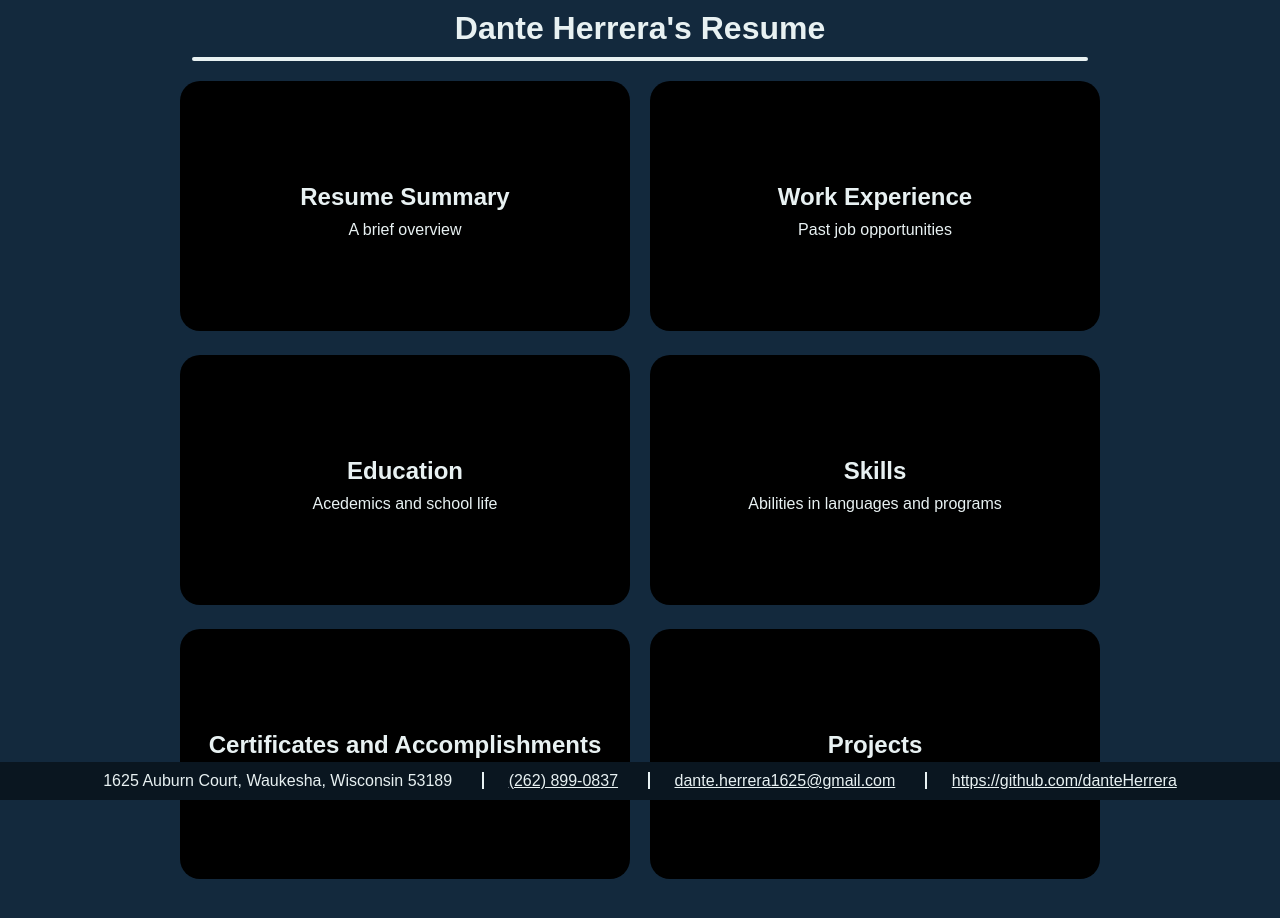
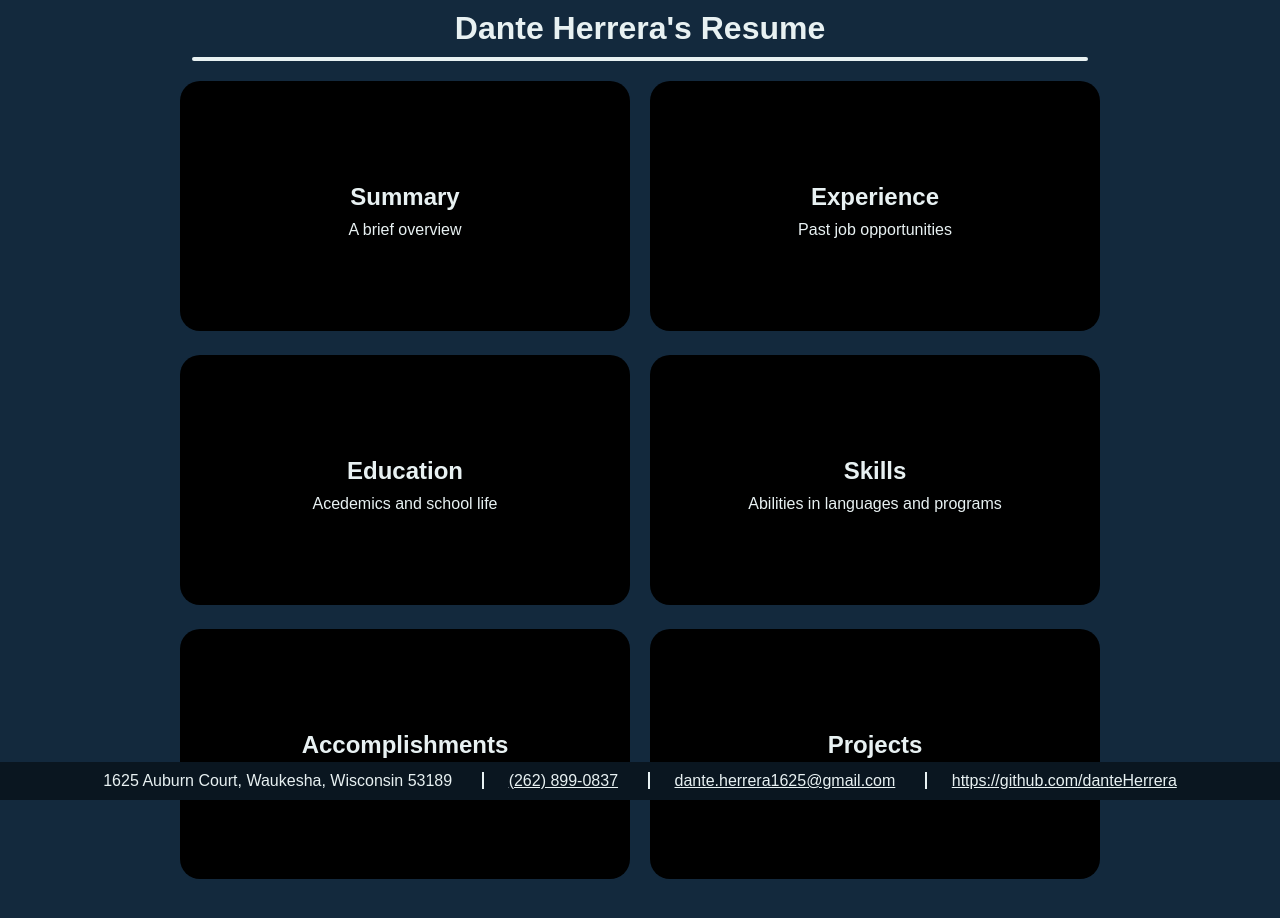
Before and after one commit to danteHerrera/Portfolio, a plain HTML site: page index.html in a window 1280 px wide. Drawn offline with Linux system fonts and the light colour scheme.

Commit message:
Change section headers

```diff
--- a/index.html
+++ b/index.html
@@ -16,7 +16,7 @@
         <a href="summary.html" class="section-link" id="link1">
             <section id="section1" class="section">
                 <header>
-                    <h2 class="section-header">Resume Summary</h2>
+                    <h2 class="section-header">Summary</h2>
                 </header>
                 <article>
                     <p class="section-description">A brief overview</p>
@@ -25,7 +25,7 @@
         </a><a href="work.html" class="section-link" id="link2">
             <section id="section2" class="section">
                 <header>
-                    <h2 class="section-header">Work Experience</h2>
+                    <h2 class="section-header">Experience</h2>
                 </header>
                 <article>
                     <p class="section-description">Past job opportunities</p>
@@ -52,7 +52,7 @@
         </a><a href="accomplishments.html" class="section-link" id="link5">
             <section id="section5" class="section">
                 <header>
-                    <h2 class="section-header">Certificates and Accomplishments</h2>
+                    <h2 class="section-header">Accomplishments</h2>
                 </header>
                 <article>
                     <p class="section-description">Progress through learning programming</p>
```
